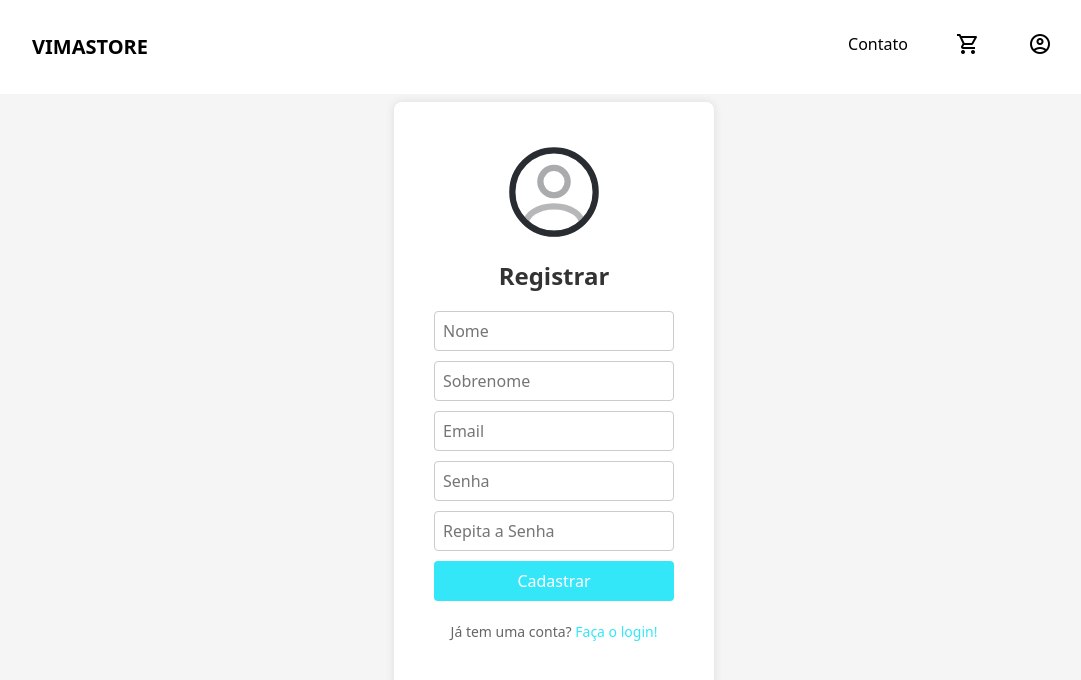
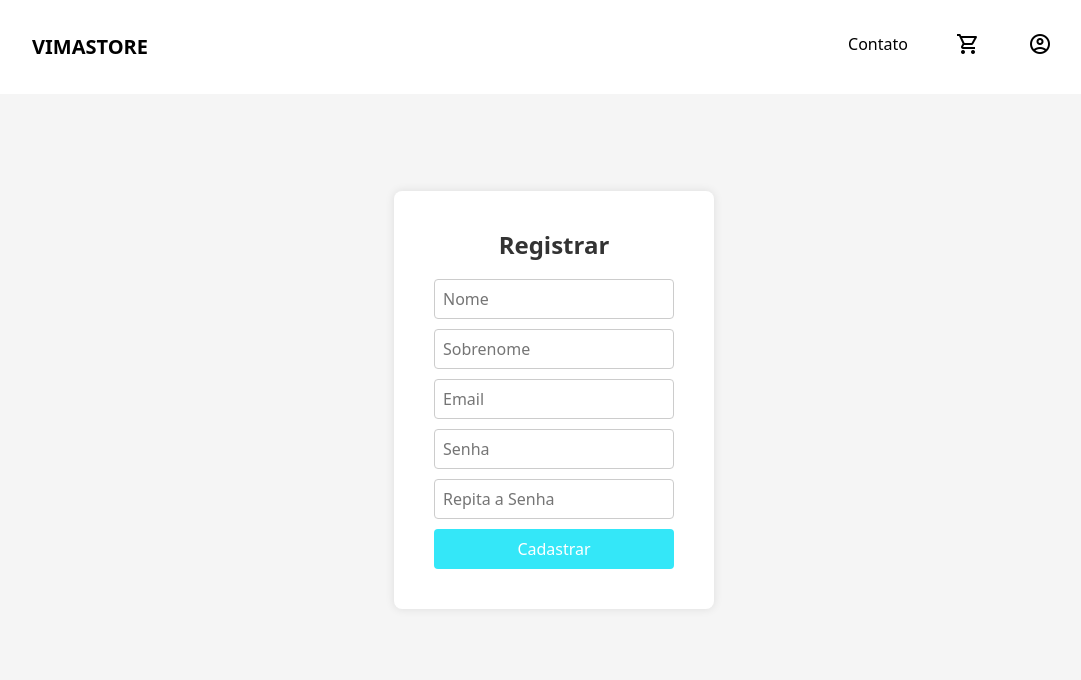
Before and after one commit to MatheusJr014/FrontEnd-Vima, a Vue app: page /register in a window 1280 px wide. Shown: the top 680 px of the page, without its empty margins (86-1167 px from the left). Built offline with nearby package versions, Linux system fonts and the light colour scheme.

Commit message:
Arrumando

```diff
--- a/src/components/LoginComponent.vue
+++ b/src/components/LoginComponent.vue
@@ -2,14 +2,12 @@
   <div class="container" id="app">
     <div class="Box-Login">
       <form class="login-form" @submit.prevent="loginUser">
-        <img src="/src/assets/images/profile.svg" alt="Imagem de login" class="login-image">
         <h3 class="login-title">Login</h3>
         <input type="text" placeholder="Email" v-model="login" class="login-input">
         <input type="password" placeholder="Senha" v-model="senha" class="login-input">
         <button type="submit" class="login-button"><router-link to="/admin" >Entrar</router-link></button>
 
         <a href="#" class="forgot-password">Esqueceu a senha?</a>
-        <p class="register-message">Você ainda não tem uma conta? <router-link to="/register" class="register-link">Crie uma agora!</router-link></p>
       </form>
     </div>
   </div>
--- a/src/components/RegisterComponent.vue
+++ b/src/components/RegisterComponent.vue
@@ -2,7 +2,6 @@
   <div class="container" id="app">
        <div class="Box-Login">
            <form class="login-form" @submit.prevent="saveCadastro">
-               <img src="/src/assets/images/profile.svg" alt="Imagem de login" class="login-image">
                <h3 class="login-title">Registrar</h3>
                <input type="text" v-model="userData.nome" placeholder="Nome" class="login-input">
                <input type="text" v-model="userData.sobrenome" placeholder="Sobrenome" class="login-input">
@@ -12,7 +11,6 @@
 
                <button type="submit" class="login-button">Cadastrar</button>
 
-               <p class="register-message">Já tem uma conta? <router-link to="/login" class="register-link">Faça o login!</router-link></p>
            </form>
        </div>
    </div>
--- /dev/null
+++ b/src/components/dlebonicomponent.vue
@@ -0,0 +1,19 @@
+<script setup>
+import LoginComponent from './LoginComponent.vue';
+import RegisterComponent from './RegisterComponent.vue';
+</script>
+<template >
+<div class="container text-center">
+    <div class="row">
+      <div class="col">
+        <LoginComponent/>
+      </div>
+      <div class="col">
+        <RegisterComponent/>
+      </div>
+    </div>
+  </div>
+</template>
+<style>
+
+</style>
--- a/src/router/index.js
+++ b/src/router/index.js
@@ -62,6 +62,11 @@ const router = createRouter({
       name: 'productSelecionado',
       component:()=>import('../views/ProductView.vue'),
       props: true
+    },
+    {
+      path: '/delboni',
+      name: 'delboni',
+      component:()=>import('@/components/dlebonicomponent.vue')
     }
   ]
 })
```
